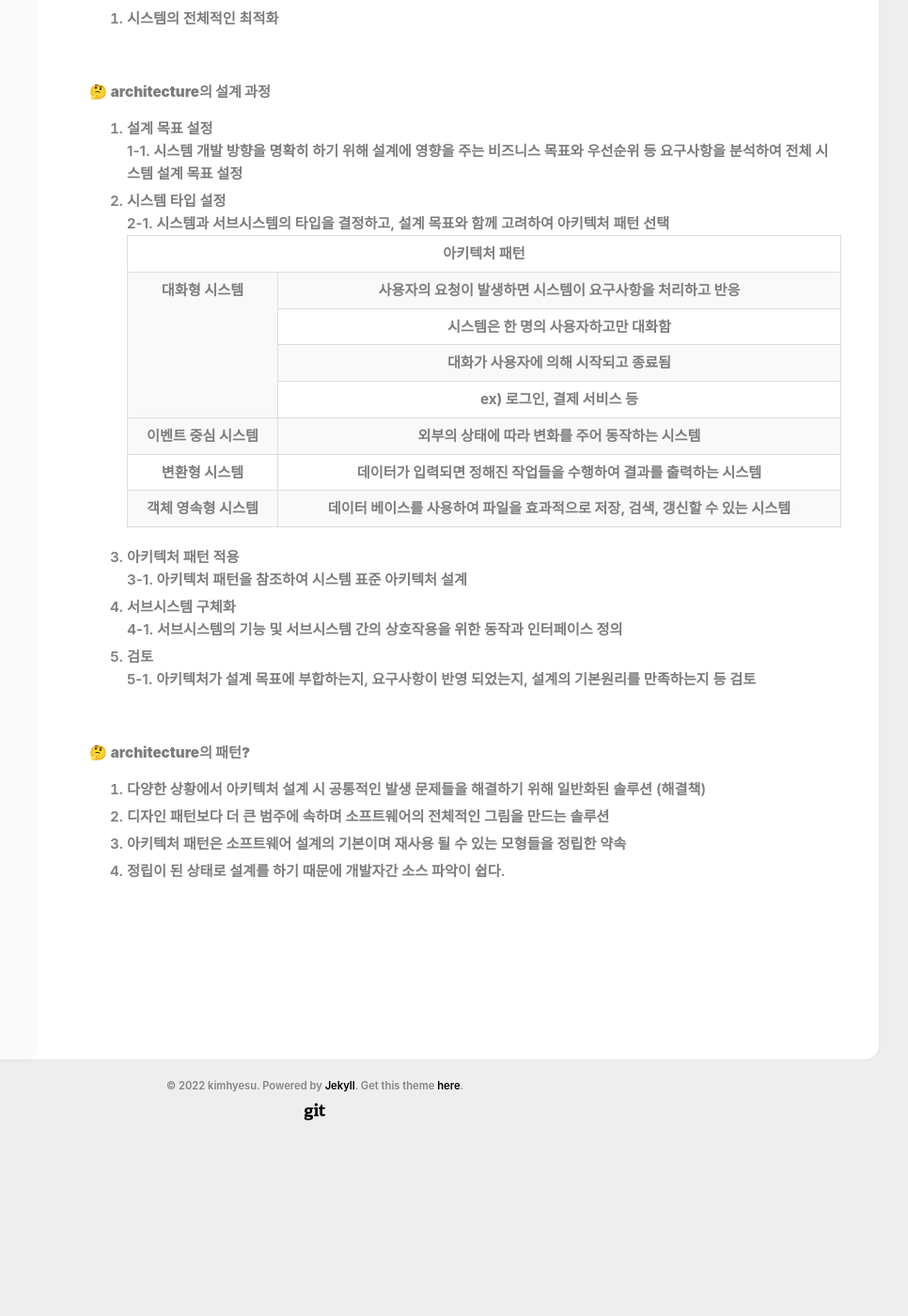
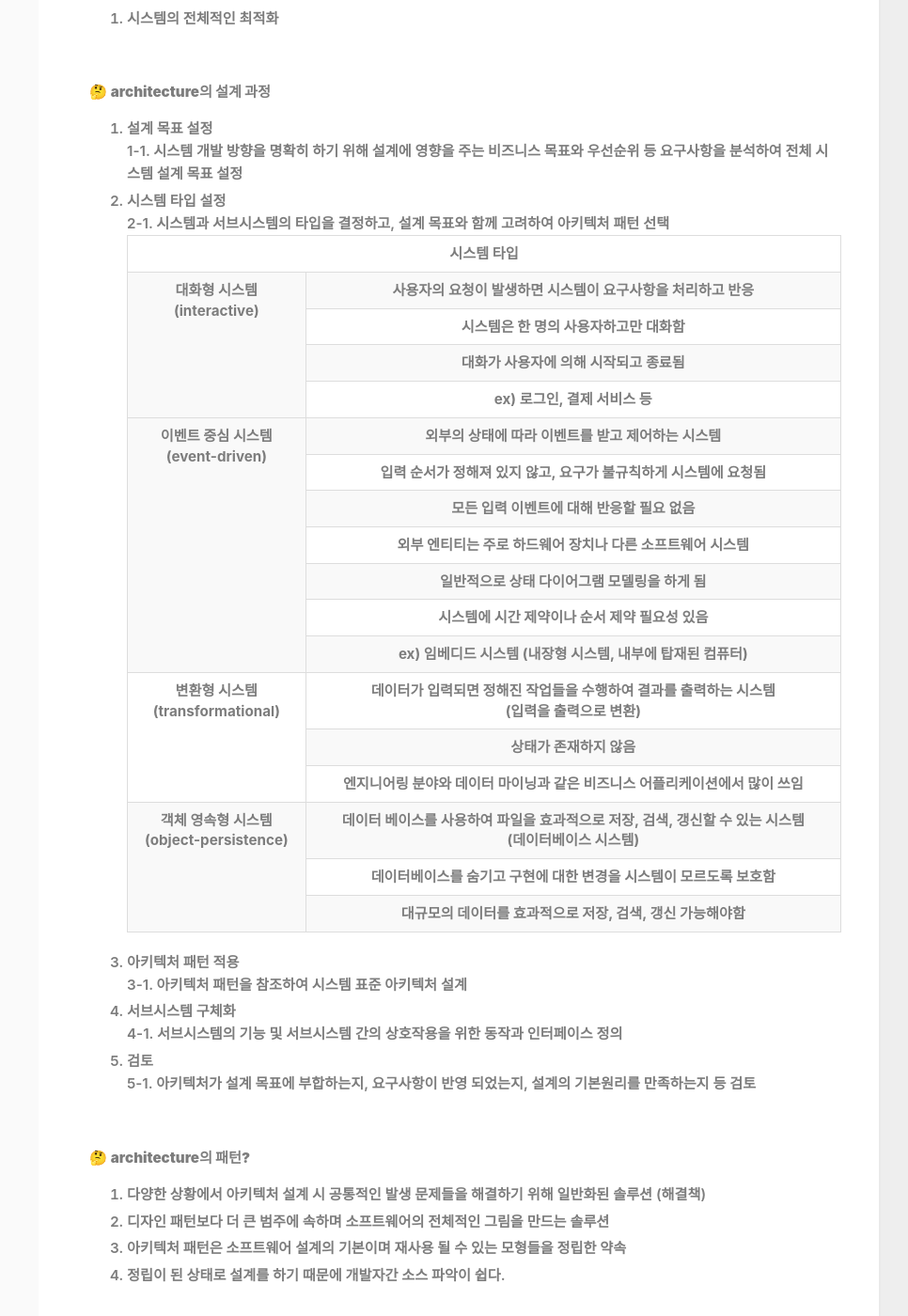
Before and after one commit to hyeesu/hyeesu.github.io, a Jekyll site: the page built from _posts/2022-08-18-architecture-01.md, in a window 1280 px wide and 1400 px high, scrolled down 632 px. Shown: the whole window at 94% size, without its empty margins (305-1271 px from the left). Built offline with Jekyll 4.4.1, drawn with Linux system fonts in a browser that asks for light colours; nearby versions of some CDN libraries; before the commit the page ends 1826 px from its top, so only the background shows below that.

Commit message:
architecture post

```diff
--- a/_posts/2022-08-18-architecture-01.md
+++ b/_posts/2022-08-18-architecture-01.md
@@ -44,12 +44,12 @@ comments: true
     <table class="table table-striped table-bordered">
         <thead>
             <tr>
-                <th colspan="2">아키텍처 패턴</th>
+                <th colspan="2">시스템 타입</th>
             </tr>
         </thead>
         <tbody>
             <tr>
-                <th rowspan="4">대화형 시스템</th>
+                <th rowspan="4">대화형 시스템<br>(interactive)</th>
                 <th>사용자의 요청이 발생하면 시스템이 요구사항을 처리하고 반응</th>
             </tr>
             <tr>
@@ -62,16 +62,46 @@ comments: true
                 <th>ex) 로그인, 결제 서비스 등</th>
             </tr>
             <tr>
-                <th>이벤트 중심 시스템</th>
-                <th>외부의 상태에 따라 변화를 주어 동작하는 시스템</th>
+                <th rowspan="7">이벤트 중심 시스템<br>(event-driven)</th>
+                <th>외부의 상태에 따라 이벤트를 받고 제어하는 시스템</th>
             </tr>
             <tr>
-                <th>변환형 시스템</th>
-                <th>데이터가 입력되면 정해진 작업들을 수행하여 결과를 출력하는 시스템</th>
+                <th>입력 순서가 정해져 있지 않고, 요구가 불규칙하게 시스템에 요청됨</th>
             </tr>
             <tr>
-                <th>객체 영속형 시스템</th>
-                <th>데이터 베이스를 사용하여 파일을 효과적으로 저장, 검색, 갱신할 수 있는 시스템</th>
+                <th>모든 입력 이벤트에 대해 반응할 필요 없음</th>
+            </tr>
+            <tr>
+                <th>외부 엔티티는 주로 하드웨어 장치나 다른 소프트웨어 시스템</th>
+            </tr>
+            <tr>
+                <th>일반적으로 상태 다이어그램 모델링을 하게 됨</th>
+            </tr>
+            <tr>
+                <th>시스템에 시간 제약이나 순서 제약 필요성 있음</th>
+            </tr>
+            <tr>
+                <th>ex) 임베디드 시스템 (내장형 시스템, 내부에 탑재된 컴퓨터)</th>
+            </tr>
+            <tr>
+                <th rowspan="3">변환형 시스템<br>(transformational)</th>
+                <th>데이터가 입력되면 정해진 작업들을 수행하여 결과를 출력하는 시스템<br>(입력을 출력으로 변환)</th>
+            </tr>
+            <tr>
+                <th>상태가 존재하지 않음</th>
+            </tr>
+            <tr>
+                <th>엔지니어링 분야와 데이터 마이닝과 같은 비즈니스 어플리케이션에서 많이 쓰임</th>
+            </tr>
+            <tr>
+                <th rowspan="3">객체 영속형 시스템<br>(object-persistence)</th>
+                <th>데이터 베이스를 사용하여 파일을 효과적으로 저장, 검색, 갱신할 수 있는 시스템<br>(데이터베이스 시스템)</th>
+            </tr>
+            <tr>
+                <th>데이터베이스를 숨기고 구현에 대한 변경을 시스템이 모르도록 보호함</th>
+            </tr>
+            <tr>
+                <th>대규모의 데이터를 효과적으로 저장, 검색, 갱신 가능해야함</th>
             </tr>
         </tbody>
     </table>
```
